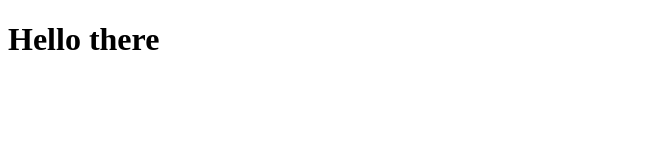
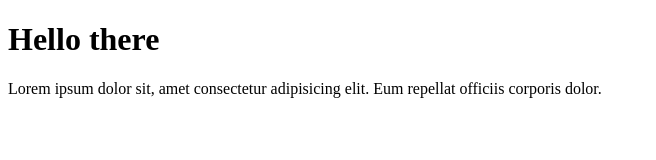
Before and after one commit to b-playground/github-pages-test, a plain HTML site: page index.html in a window 1280 px wide. Shown: the whole page, without its empty margins (0-656 px from the left). Drawn offline with Linux system fonts and the light colour scheme.

Commit message:
add a pragraph to the page

```diff
--- a/index.html
+++ b/index.html
@@ -8,5 +8,6 @@
 </head>
 <body>
     <h1>Hello there</h1>
+    <p>Lorem ipsum dolor sit, amet consectetur adipisicing elit. Eum repellat officiis corporis dolor.</p>
 </body>
 </html>
```
